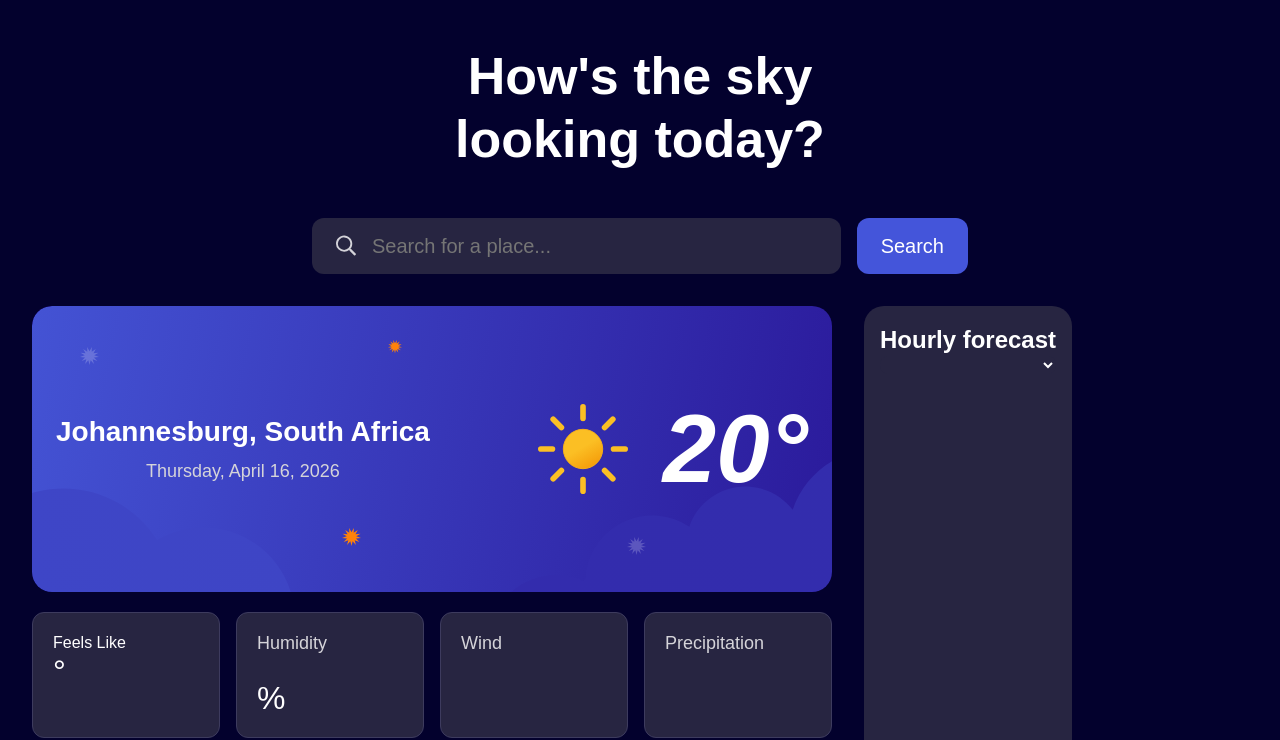
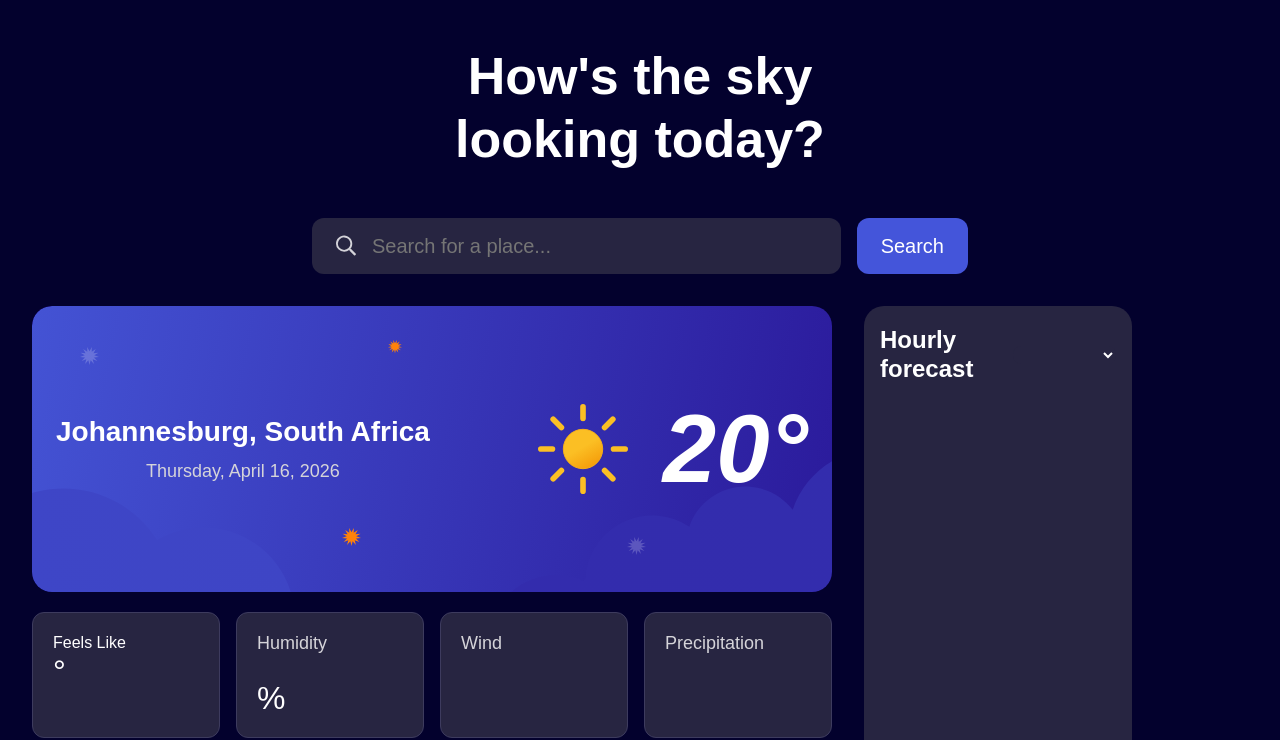
Before and after one commit to STARBOYJEDI/Weather-App3, a website built with Vite: page index.html in a window 1280 px wide. Shown: the part 89-829 px from the top of the page. Built offline with nearby package versions, Linux system fonts and the light colour scheme; files whose address does not match are found by name.

Commit message:
feat: add styles for hourly header in dashboard

```diff
--- a/src/style.css
+++ b/src/style.css
@@ -449,5 +449,13 @@
         max-height: none;
       }
     }
+
+    .hourly__header {
+      display: flex;
+      gap: 40px;
+      justify-content: space-between;
+      align-items: center;
+      margin-block-end: 16px;
+    }
   }
 }
```
